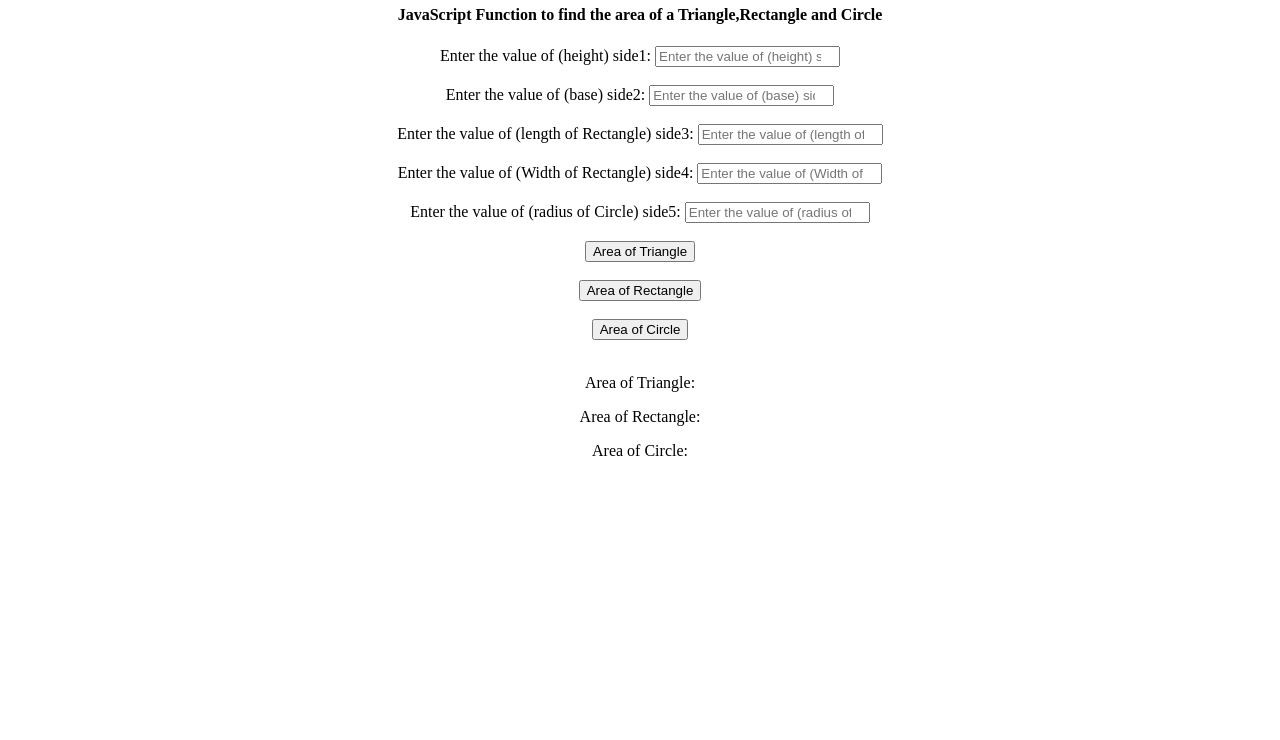
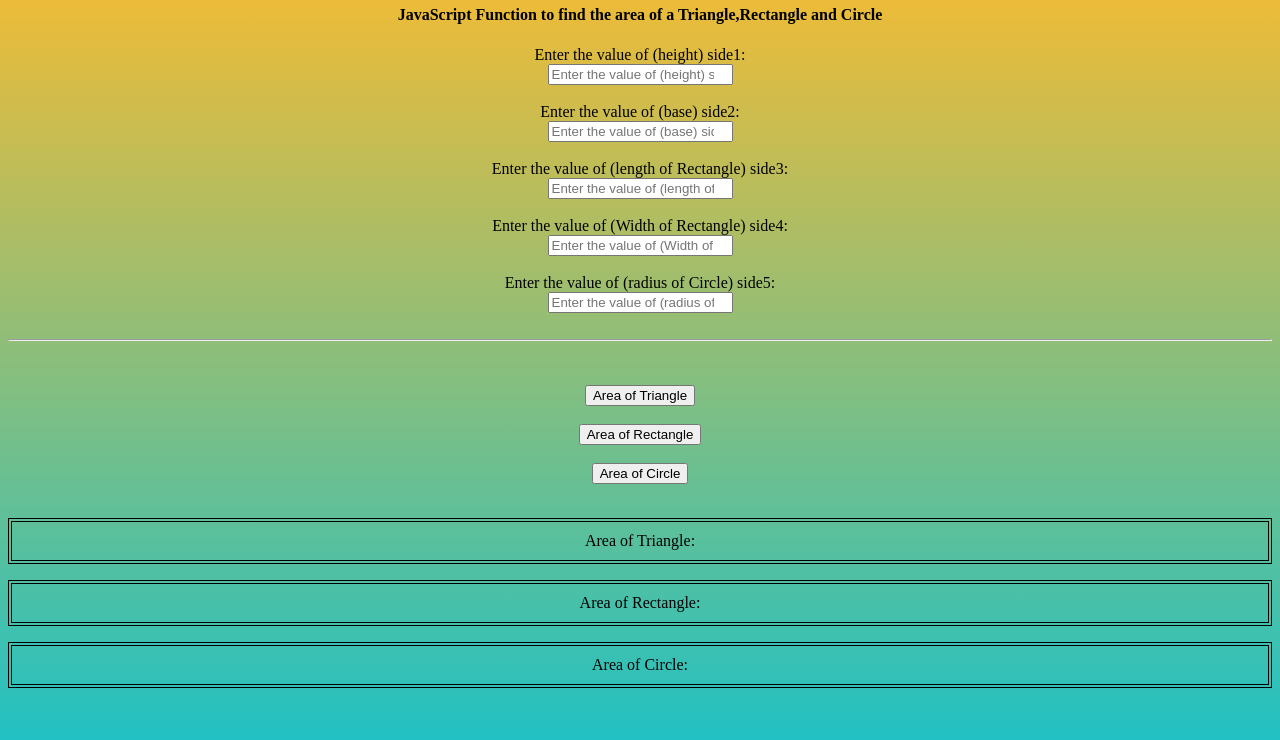
Before and after one commit to Git0Chetan/Javascript_Learning, a plain HTML site: page lab/01_Area_of_shape.html in a window 1280 px wide. Shown: the part 60-800 px from the top of the page. Drawn offline with Linux system fonts and the light colour scheme.

Commit message:
css Style changed for area of shape

```diff
--- a/lab/01_Area_of_shape.html
+++ b/lab/01_Area_of_shape.html
@@ -3,24 +3,35 @@
         <meta http-equiv="Content-Type" content="text/html; charset=utf-8">
         <title>Area of a Triangle,Rectangle and Circle</title>
         <script src="01_Area_of_shape.js"></script>
+        <style>
+          body{
+               background: linear-gradient(0deg, rgba(34,193,195,1) 0%, rgba(253,187,45,1) 100%);
+          }
+          .a{
+               border: 4px double black;
+               padding: 10px;
+          }
+        </style>
    </head>
          <body style="text-align: center;">
-         <h1 style="color: green;">Programming in JavaScript</h1>
+         <h1 style="color: green;">Area Of Shapes</h1>
          <h4>JavaScript Function to find the area of a Triangle,Rectangle and Circle</h4>
-         <label for ="side1">Enter the value of (height) side1: </label>
+         <label for ="side1">Enter the value of (height) side1: </label> <br>
          <input type="number" id="side1" placeholder="Enter the value of (height) side1">
          <br><br>
-         <label for ="side2">Enter the value of (base) side2: </label>
+         <label for ="side2">Enter the value of (base) side2: </label> <br>
          <input type="number" id="side2" placeholder="Enter the value of (base) side2">
          <br><br>
-         <label for ="side3">Enter the value of (length of Rectangle) side3: </label>
+         <label for ="side3">Enter the value of (length of Rectangle) side3: </label> <br>
          <input type="number" id="side3" placeholder="Enter the value of (length of Rectangle) side3">
          <br><br>
-         <label for ="side4">Enter the value of (Width of Rectangle) side4: </label>
+         <label for ="side4">Enter the value of (Width of Rectangle) side4: </label> <br>
          <input type="number" id="side4" placeholder="Enter the value of (Width of Rectangle) side4">
          <br><br>
-         <label for ="side1">Enter the value of (radius of Circle) side5: </label>
+         <label for ="side1">Enter the value of (radius of Circle) side5: </label> <br>
          <input type="number" id="side5" placeholder="Enter the value of (radius of Circle) side5">
+         <br><br>
+         <hr>
          <br><br>
          <button onclick="AreaofTriangle()">Area of Triangle</button>
          <br><br>
@@ -28,8 +39,8 @@
          <br><br>
          <button onclick="AreaofCircle()">Area of Circle</button>
          <br><br>
-         <p>Area of Triangle: <span id="display"></span></p>
-         <p>Area of Rectangle: <span id="display1"></span></p>
-         <p>Area of Circle: <span id="display2"></span></p>
+         <p class="a">Area of Triangle: <span id="display"></span></p>
+         <p class="a">Area of Rectangle: <span id="display1"></span></p>
+         <p class="a">Area of Circle: <span id="display2"></span></p>
          </body>
 </html>
```
